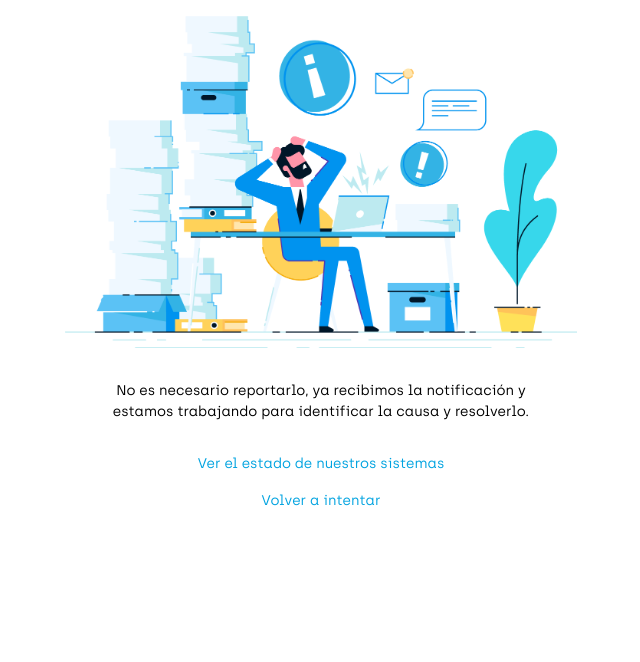
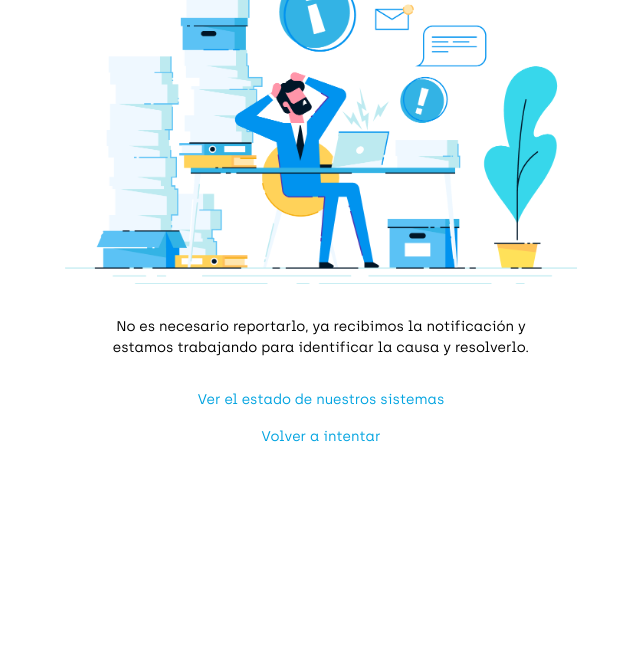
Before and after one commit to briqmx/briqmx-500-error-outside, a plain HTML site: page index.html in a window 1280 px wide. Shown: the part 202-864 px from the top of the page, without its empty margins (319-959 px from the left). After the commit the page ends 800 px from the top, so only its background shows below. Drawn offline with Linux system fonts and the light colour scheme.

Commit message:
Reduce padding

```diff
--- a/index.html
+++ b/index.html
@@ -123,7 +123,7 @@
 
 <body class='archia ma0' data-controller='modal' data-user-referral-code=''>
 
-  <div class='pt-navbar-height' data-target='modal.sibling' id='main'>
+  <div data-target='modal.sibling' id='main'>
     <div class='ph-container pv5 tc mw7 center min-vh-100'>
       <h1>¡Oops! Algo falló en briq.mx</h1>
       <img alt='nothing' class='mw6 center mv4 dn db-l' src='./images/Error_500d.png'>
```
